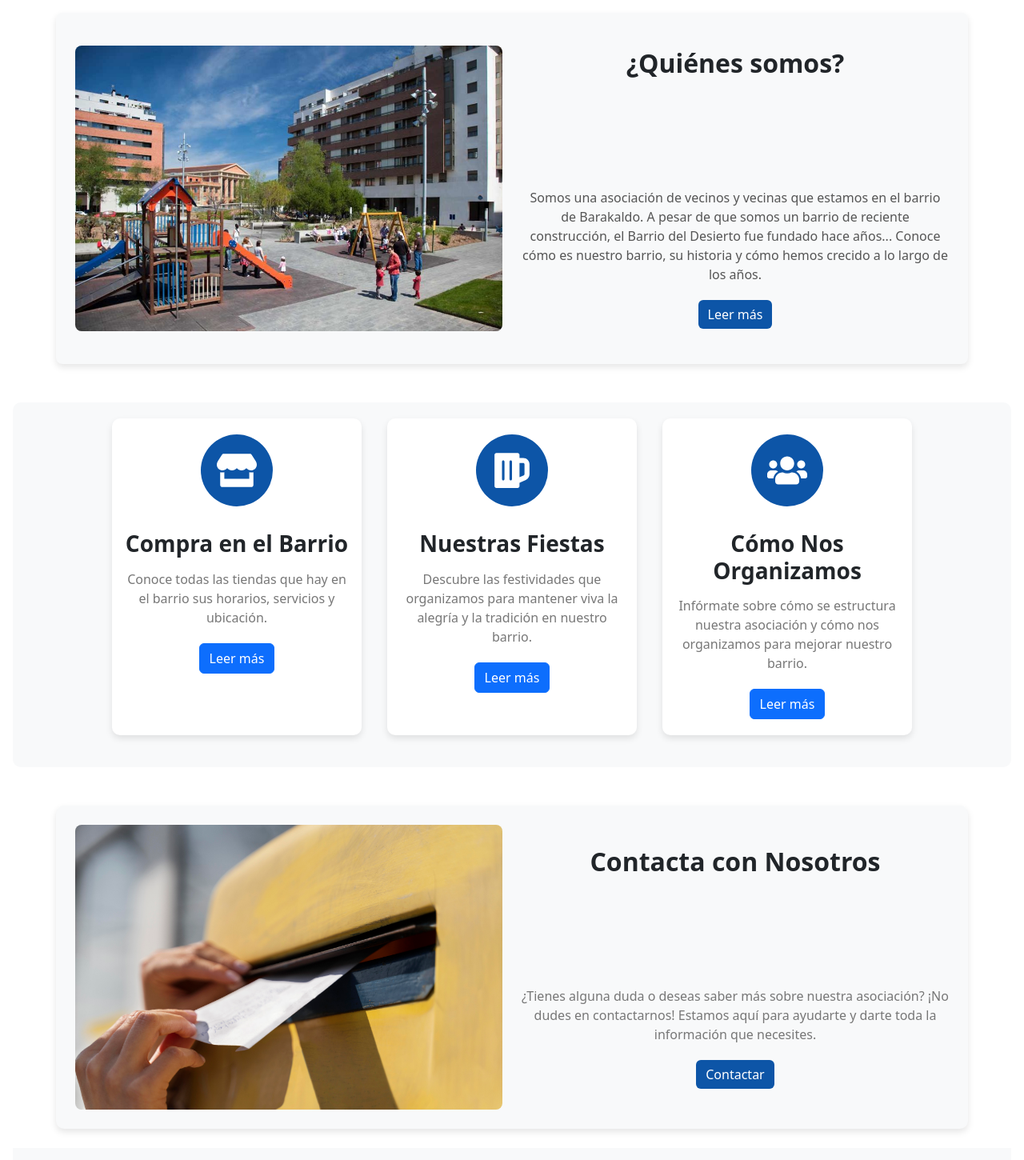
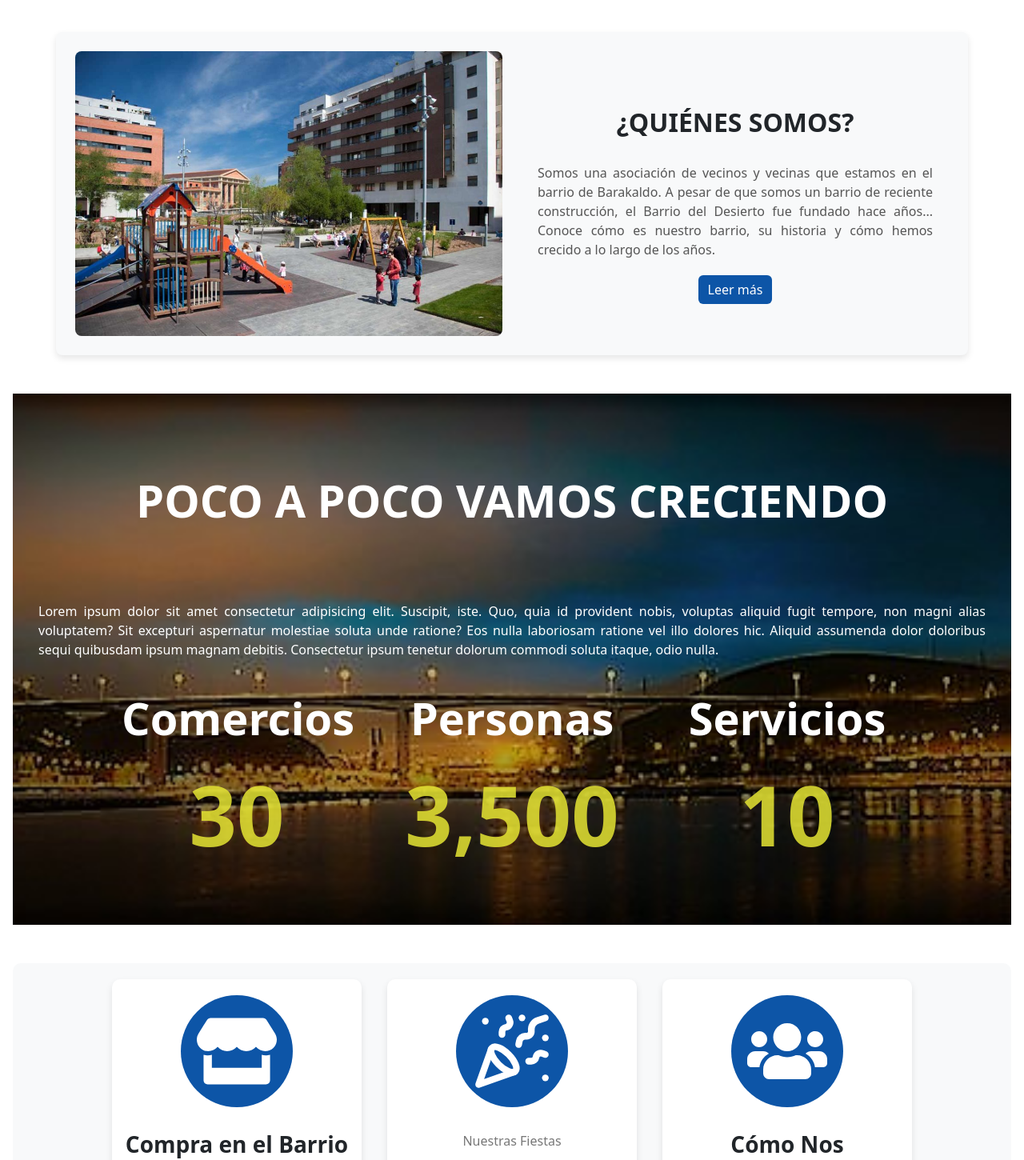
Before and after one commit to vickypineli/desertu.react, a React (Vite) app: page / in a window 1280 px wide. Shown: the part 780-2230 px from the top of the page at 80% size. Built offline with nearby package versions, Linux system fonts and the light colour scheme.

Commit message:
reducer title margin

```diff
--- a/src/components/aboutBox/AboutBox.css
+++ b/src/components/aboutBox/AboutBox.css
@@ -14,12 +14,16 @@
   }
 
   .about-box-content h2 {
-    margin-bottom: 15px;
+    margin-top: 30px;
+    margin-bottom: -90px;
     font-weight: bold;
+    text-transform: uppercase;
   }
 
   .about-box-content p {
     margin-bottom: 20px;
+    text-align: justify;
+    padding: 0 20px;
     color: #555; /* Color gris para el texto */
   }
 
--- a/src/components/aboutBox/AboutBox.jsx
+++ b/src/components/aboutBox/AboutBox.jsx
@@ -5,7 +5,7 @@ import './AboutBox.css';
 
 const AboutBox = () => {
   return (
-    <Container className="about-box my-4 p-4">
+    <Container className="about-box my-5 p-4">
       <Row className="align-items-center">
         {/* Caja izquierda: Imagen */}
         <Col md={6} className="about-box-image">
--- a/src/components/contactSection/ContactSection.css
+++ b/src/components/contactSection/ContactSection.css
@@ -15,7 +15,9 @@
   }
 
   .contact-section h2 {
-    margin-bottom: 15px;
+    margin-top: 15px;
+    margin-bottom: -100px;
+    padding: 0 20px;
     font-weight: bold;
   }
 
--- a/src/components/footer/Footer.css
+++ b/src/components/footer/Footer.css
@@ -1,19 +1,22 @@
 /* src/components/footer/Footer.css */
 .footer {
     padding: 20px 0; /* Espaciado superior e inferior */
-    background-color: #f8f9fa; /* Color de fondo */
+    background-color: #0d55a7; /* Color de fondo */
+    color : #fff;
   }
 
   .footer h5 {
     margin-bottom: 15px; /* Espacio inferior para los encabezados */
+    font-weight: bold;
   }
 
   .footer p {
-    margin: 0; /* Elimina margen en párrafos */
+    margin: 10px 0; /* Elimina margen en párrafos */
+    color: #ffffffbe;
   }
 
   .footer a {
-    color: #007bff; /* Color de los enlaces */
+    color: #ffffffbe; /* Color de los enlaces */
     text-decoration: none; /* Elimina subrayado */
     padding: 3px;
   }
--- a/src/components/footer/Footer.jsx
+++ b/src/components/footer/Footer.jsx
@@ -4,7 +4,7 @@ import './Footer.css'; // Importa los estilos del componente
 
 function Footer() {
   return (
-    <footer className="footer bg-light">
+    <footer className="footer bg-primary">
       <div className="container-fluid">
         <div className="row text-center">
           {/* <div className="col-md-4 text-center text-md-start">
--- /dev/null
+++ b/src/components/growingSection/GrowingSection.css
@@ -0,0 +1,46 @@
+/* src/components/GrowingSection.css */
+
+.growing-section {
+    background-image: url('/assets/desertu berria3.jpg'); /* Ruta a tu imagen de fondo */
+    background-size: cover; /* Ajustar la imagen para cubrir todo el contenedor */
+    background-position: center; /* Centramos la imagen */
+    background-repeat: no-repeat; /* Evitar que la imagen se repita */
+    color: white; /* Color blanco para que el texto contraste mejor con el fondo */
+  }
+  .title-section {
+    padding: 20px;
+  }
+  .growing-section h2 {
+    font-size: 3.5rem;
+    font-weight: bold;
+    text-transform: uppercase;
+    margin: 60px auto 20px auto;
+
+  }
+  .growing-section p {
+    margin-bottom: 20px;
+    padding: 0 20px;
+    color: white;
+    text-align: justify;
+  }
+
+  .growing-box {
+    padding: 20px;
+    margin-bottom: 20px;
+  }
+
+  .growing-box h3 {
+    font-size: 3.5rem;
+    font-weight: bold;
+
+  }
+
+  .growing-box p {
+    margin-bottom: 20px;
+  }
+
+  .count {
+    font-size: 6.5rem; /* Tamaño grande para los números */
+    font-weight: bold;
+    color: rgba(228, 228, 51, 0.856);
+  }
--- /dev/null
+++ b/src/components/growingSection/GrowingSection.jsx
@@ -0,0 +1,71 @@
+import { useEffect, useRef, useState } from 'react';
+import { Container, Row, Col } from 'react-bootstrap';
+import CountUp from 'react-countup';
+import './GrowingSection.css';
+
+const GrowingSection = () => {
+  const [startCounting, setStartCounting] = useState(false);
+  const sectionRef = useRef(null);
+
+  useEffect(() => {
+    const observer = new IntersectionObserver(
+      (entries) => {
+        entries.forEach((entry) => {
+          if (entry.isIntersecting) {
+            setStartCounting(true);
+            observer.disconnect(); // Dejar de observar una vez que ya contamos
+          }
+        });
+      },
+      {
+        threshold: 1 // El 100% de la sección debe estar visible
+      }
+    );
+
+    if (sectionRef.current) {
+      observer.observe(sectionRef.current);
+    }
+
+    return () => {
+      if (sectionRef.current) {
+        observer.unobserve(sectionRef.current);
+      }
+    };
+  }, []);
+
+  return (
+    <Container fluid className="growing-section text-center " ref={sectionRef}>
+      <h2 className="title-section">Poco a poco vamos creciendo</h2>
+      <p>Lorem ipsum dolor sit amet consectetur adipisicing elit. Suscipit, iste. Quo, quia id provident nobis, voluptas aliquid fugit tempore, non magni alias voluptatem? Sit excepturi
+        aspernatur molestiae soluta unde ratione?
+        Eos nulla laboriosam ratione vel illo dolores hic.
+        Aliquid assumenda dolor doloribus sequi quibusdam ipsum magnam debitis.
+        Consectetur ipsum tenetur dolorum commodi soluta itaque, odio nulla.</p>
+      <Row className="justify-content-center">
+        {/* Primera caja: Comercios */}
+        <Col md={3} className="growing-box mx-3">
+          <h3>Comercios</h3>
+          <div className="count">
+            {startCounting && <CountUp end={30} duration={3} />}
+          </div>
+        </Col>
+        {/* Segunda caja: Personas */}
+        <Col md={3} className="growing-box mx-3">
+          <h3>Personas</h3>
+          <div className="count">
+            {startCounting && <CountUp end={3500} duration={3} />}
+          </div>
+        </Col>
+        {/* Tercera caja: Servicios */}
+        <Col md={3} className="growing-box mx-3">
+          <h3>Servicios</h3>
+          <div className="count">
+            {startCounting && <CountUp end={10} duration={3} />}
+          </div>
+        </Col>
+      </Row>
+    </Container>
+  );
+};
+
+export default GrowingSection;
--- a/src/components/home/Home.jsx
+++ b/src/components/home/Home.jsx
@@ -5,6 +5,7 @@ import AboutBox from '../aboutBox/AboutBox';
 import ContactSection from '../contactSection/ContactSection';
 import './Home.css';
 import InfoSection from '../infoSection/InfoSection';
+import GrowingSection from '../growingSection/GrowingSection';
 
 
 function Home() {
@@ -12,6 +13,7 @@ function Home() {
     <>
       <Carousel />
       <AboutBox />
+      <GrowingSection />
       <InfoSection />
       <ContactSection />
     </>
--- a/src/components/infoSection/InfoSection.jsx
+++ b/src/components/infoSection/InfoSection.jsx
@@ -1,8 +1,9 @@
 import { Container, Row, Col, Button } from 'react-bootstrap';
 import { Link } from 'react-router-dom';
-import { FaStore, FaBeer, FaUsers } from 'react-icons/fa';
+import { FaStore, FaUsers } from 'react-icons/fa';
+import { LuPartyPopper } from "react-icons/lu";
+import './InfoSection.css';
 
-import './InfoSection.css';
 
 const InfoSection = () => {
     return (
@@ -11,7 +12,7 @@ const InfoSection = () => {
         {/* Primera caja: El Barrio */}
         <Col md={3} className="info-box mx-3">
           <div className="info-icon">
-            <FaStore size={50} />
+            <FaStore size={100} />
           </div>
           <h3>Compra en el Barrio</h3>
           <p>Conoce todas las tiendas que hay en el barrio sus horarios, servicios y ubicación.</p>
@@ -23,9 +24,9 @@ const InfoSection = () => {
         {/* Segunda caja: Nuestras Fiestas */}
         <Col md={3} className="info-box mx-3">
           <div className="info-icon">
-            <FaBeer size={50} />
+            <LuPartyPopper  size={100} />
           </div>
-          <h3>Nuestras Fiestas</h3>
+          <p>Nuestras Fiestas</p>
           <p>Descubre las festividades que organizamos para mantener viva la alegría y la tradición en nuestro barrio.</p>
           <Link to="/about-fiestas">
             <Button variant="primary">Leer más</Button>
@@ -35,7 +36,7 @@ const InfoSection = () => {
         {/* Tercera caja: Cómo Nos Organizamos */}
         <Col md={3} className="info-box mx-3">
           <div className="info-icon">
-            <FaUsers size={50} />
+            <FaUsers size={100} />
           </div>
           <h3>Cómo Nos Organizamos</h3>
           <p>Infórmate sobre cómo se estructura nuestra asociación y cómo nos organizamos para mejorar nuestro barrio.</p>
```
